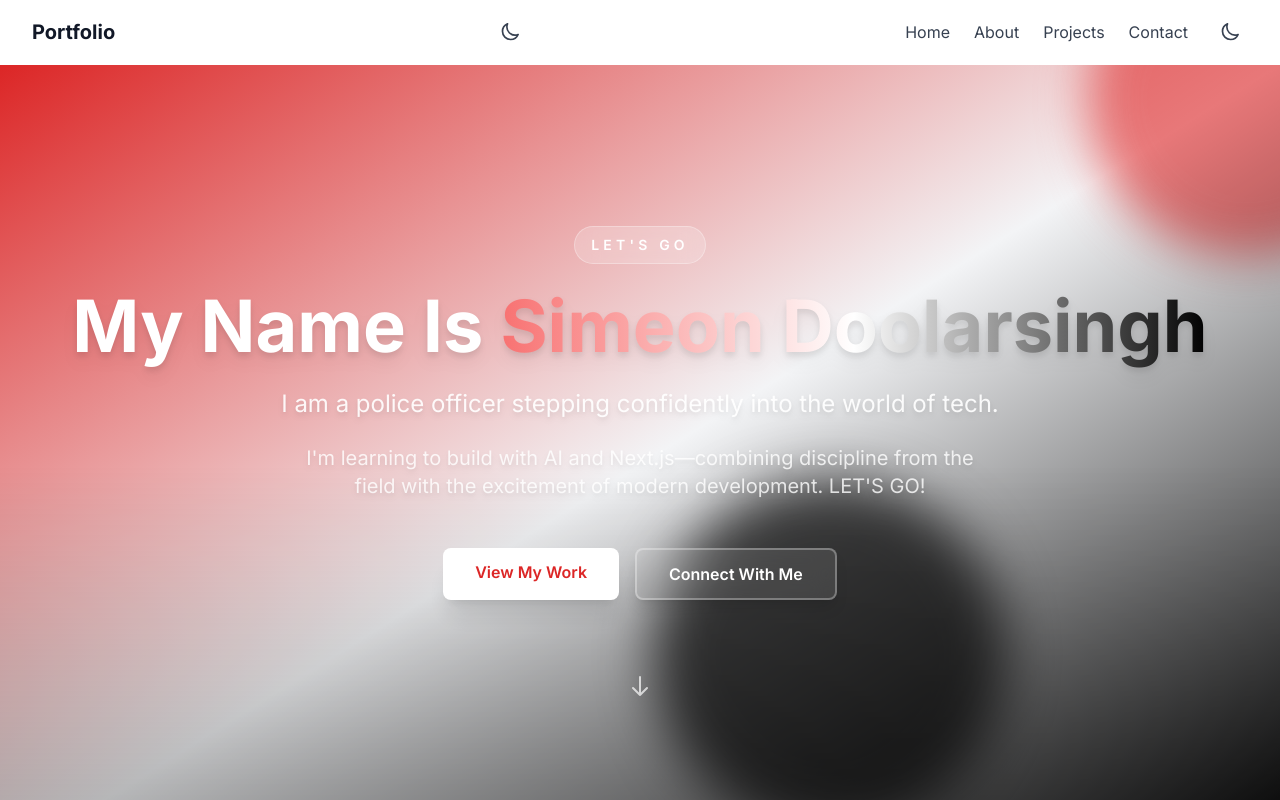
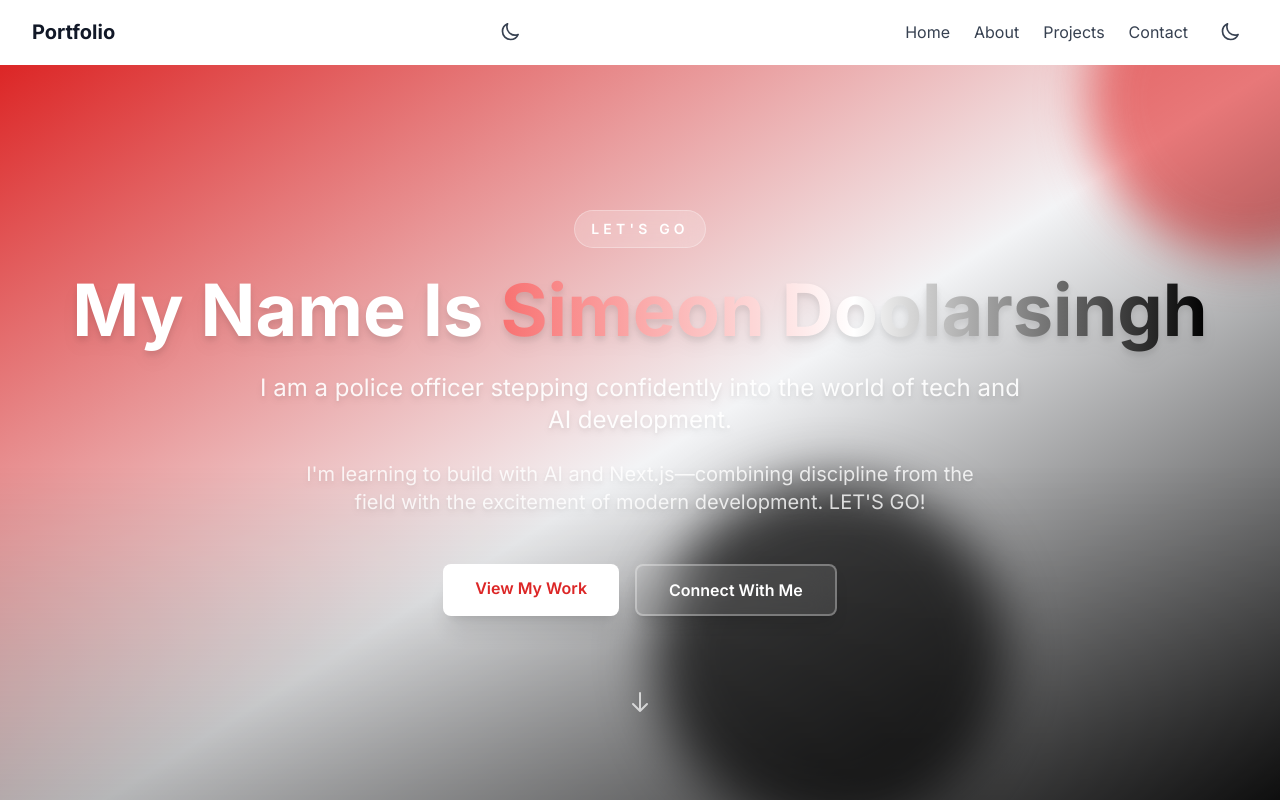
Before and after one commit to 9802dool/MY-PORTFOLIO, a Next.js app: page / in a window 1280 px wide. Shown: the top 800 px of the page. Built offline with nearby package versions, Linux system fonts and the light colour scheme.

Commit message:
Update hero text - tech and AI development

```diff
--- a/components/Hero.tsx
+++ b/components/Hero.tsx
@@ -40,7 +40,7 @@ export default function Hero() {
             </span>
           </h1>
           <p className="text-base sm:text-xl md:text-2xl text-white/90 mb-4 sm:mb-6 max-w-3xl mx-auto drop-shadow-md">
-            I am a police officer stepping confidently into the world of tech.
+            I am a police officer stepping confidently into the world of tech and AI development.
           </p>
           <p className="text-base sm:text-lg md:text-xl text-white/80 mb-10 sm:mb-12 max-w-2xl mx-auto drop-shadow-md">
             I'm learning to build with AI and Next.js—combining discipline from the field with the excitement of modern development. LET'S GO!
```
